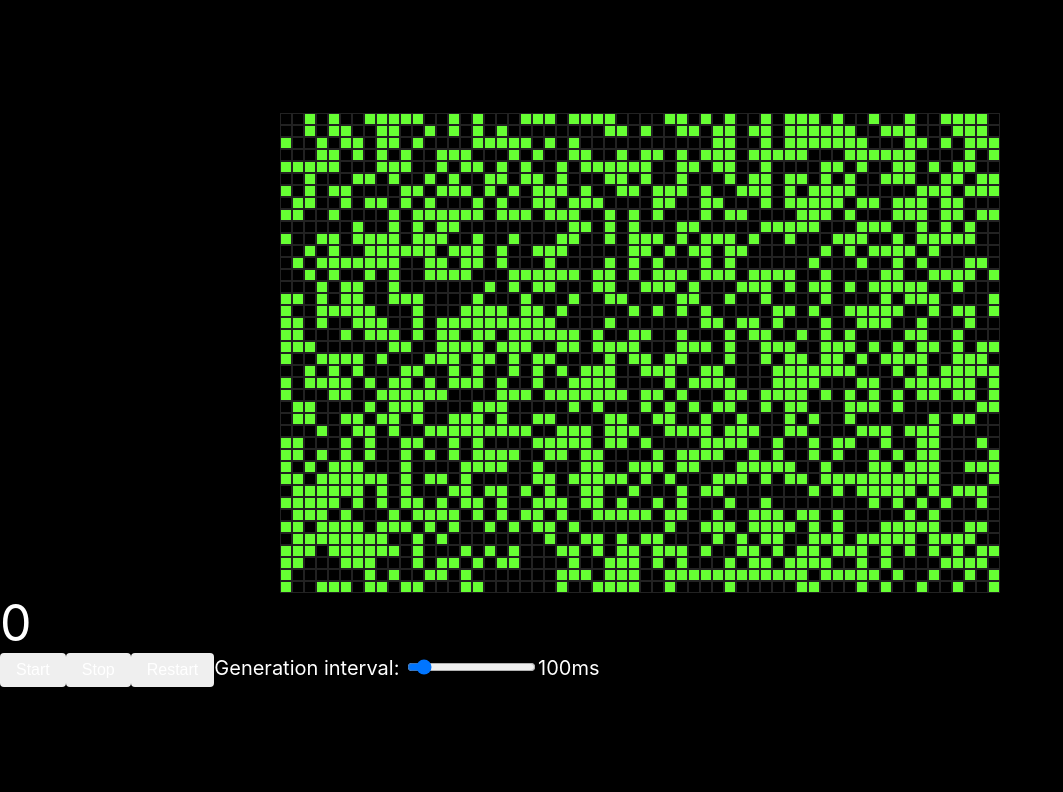
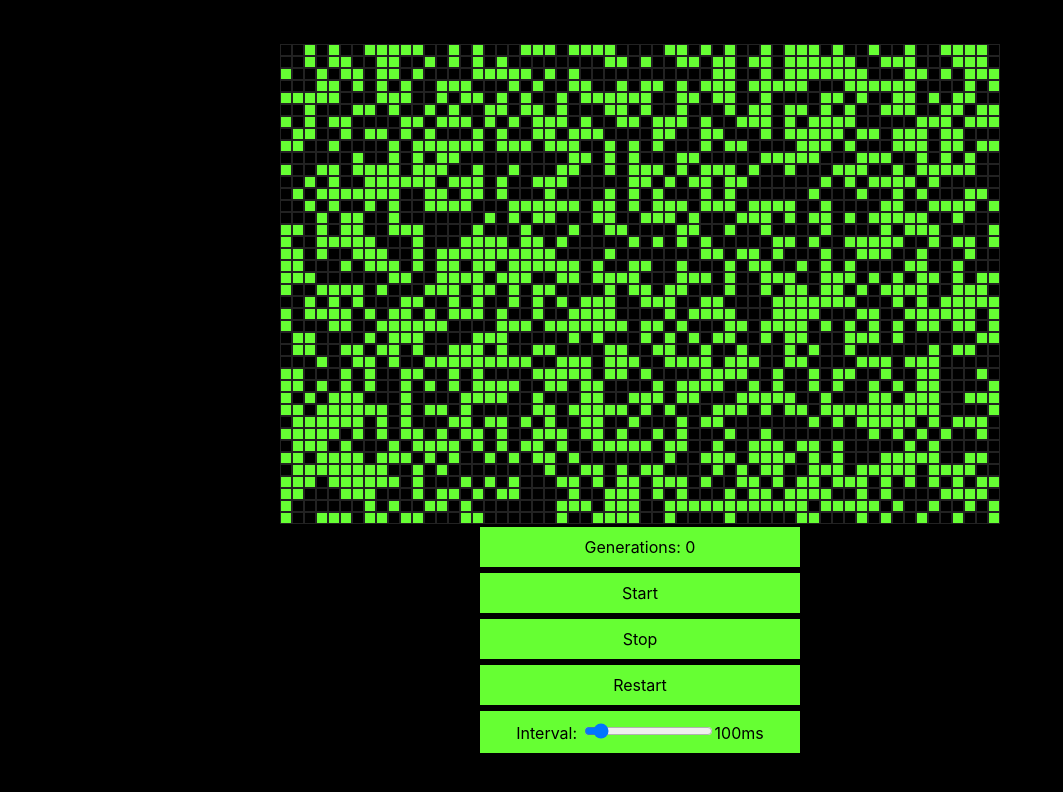
Before and after one commit to hinsxd/react-gameoflife, a React (Create React App) app: page / in a window 1280 px wide. Shown: the top 792 px of the page, without its empty margins (0-1063 px from the left). Built offline with nearby package versions, Linux system fonts and the light colour scheme.

Commit message:
Menu item styles

```diff
--- a/src/App.tsx
+++ b/src/App.tsx
@@ -1,6 +1,5 @@
 import React, { useReducer, Reducer, useState } from 'react';
 import styled from 'styled-components';
-import { Button } from 'rebass';
 import produce from 'immer';
 import useInterval from './useInterval';
 type AppState = {
@@ -150,16 +149,13 @@ const App: React.FC = () => {
           </Row>
         ))}
       </Grid>
-      <div>
-        <div>
-          <span style={{ color: '#fff', fontSize: 50 }}>{gen}</span>
-        </div>
-        <div>
-          <Button onClick={handleStart}>Start</Button>
-          <Button onClick={handleStop}>Stop</Button>
-          <Button onClick={handleRestart}>Restart</Button>
-          <span style={{ color: '#fff', fontSize: 20 }}>
-            Generation interval:{' '}
+      <MenuWrapper>
+        <MenuItem onClick={handleStart}>Generations: {gen}</MenuItem>
+        <MenuItem onClick={handleStart}>Start</MenuItem>
+        <MenuItem onClick={handleStop}>Stop</MenuItem>
+        <MenuItem onClick={handleRestart}>Restart</MenuItem>
+        <MenuItem>
+          Interval:{' '}
           <input
             type="range"
             min="20"
@@ -169,9 +165,8 @@ const App: React.FC = () => {
             onChange={handleIntervalChange}
           />
           {interval}ms
-          </span>
-        </div>
-      </div>
+        </MenuItem>
+      </MenuWrapper>
     </Wrapper>
   );
 };
@@ -193,5 +188,19 @@ const Row = styled.div`
   flex-direction: row;
   justify-content: center;
 `;
+const MenuWrapper = styled.div`
+  display: flex;
+  flex-direction: column;
+  align-items: center;
+`;
+const MenuItem = styled.div`
+  flex: 0;
+  width: 300px;
+  padding: 10px;
+  margin: 3px;
+  background: rgb(102, 255, 51);
+  color: black;
+  text-align: center;
+`;
 
 export default App;
```
Lines whose indentation alone changed are shown as unchanged.
